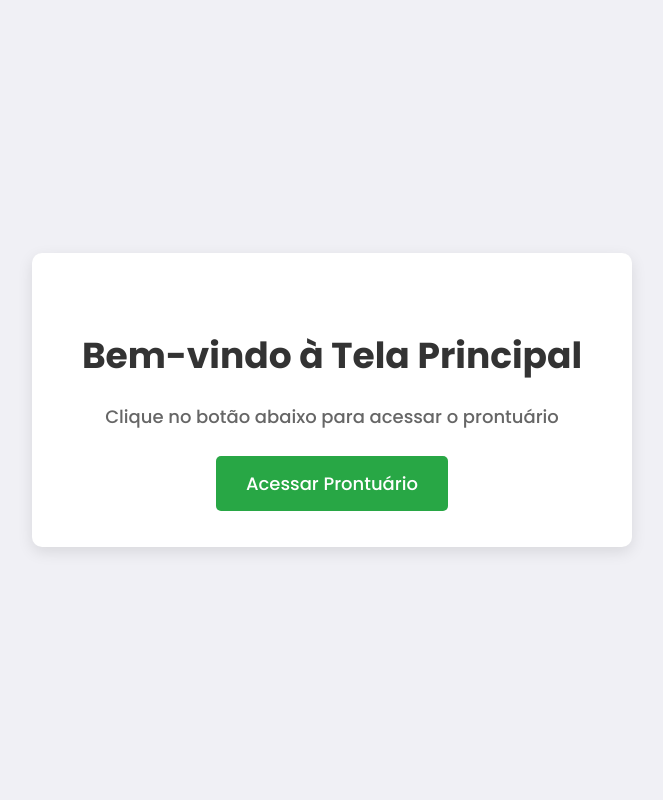
After one commit to Arthurfcb/Projeto-Integrador-IV, a Flask app: template PetCare/templates/main.html in a window 1280 px wide. The commit adds this page. Shown: the whole page, without its empty margins (308-971 px from the left). Run offline with Flask 3, Linux system fonts and the light colour scheme; the template is opened without the code that fills it, so the values that code supplies are empty; some libraries are stand-ins or nearby versions.

Commit message:
Add files via upload

```diff
--- a/PetCare/app.py
+++ b/PetCare/app.py
@@ -1,9 +1,12 @@
-from flask import Flask, render_template, request, redirect, url_for
+from flask import Flask, render_template, request, redirect, url_for, session
 from flask_pymongo import PyMongo
 from config import Config
 
 app = Flask(__name__)
 app.config.from_object(Config)
+
+# Configurar uma chave secreta para as sessões
+app.secret_key = 'chave_super_secreta'
 
 # Conectar ao MongoDB
 mongo = PyMongo(app)
@@ -11,11 +14,41 @@ client = mongo.cx  # Usa o cliente do PyMongo
 db = client['Registros']  # Nome do cluster
 users_collection = db['RegistrosCliente']  # Nome da coleção
 
+# Rota de Login
+@app.route('/login', methods=['GET', 'POST'])
+def login():
+    error_message = None  # Variável para armazenar a mensagem de erro
+    if request.method == 'POST':
+        username = request.form['username']
+        password = request.form['password']
 
+        # Verificar usuário na coleção 'RegistrosCliente'
+        user = users_collection.find_one({'username': username, 'password': password})
+        if user:
+            session['username'] = username  # Armazena o usuário na sessão
+            return redirect(url_for('main'))  # Redireciona para a página principal
+        else:
+            error_message = "Nome de usuário ou senha incorretos. Por favor, tente novamente."  # Mensagem de erro
+
+    # Renderiza a página de login com a mensagem de erro, se houver
+    return render_template('login.html', error_message=error_message)
+
+# Rota para a tela principal
 @app.route('/')
-def index():
-    return "Bem-vindo à aplicação de Cadastro!"
+def main():
+    # Verificar se o usuário está logado
+    if 'username' in session:
+        return render_template('main.html')
+    else:
+        return redirect(url_for('login'))  # Se não estiver logado, redirecionar para o login
 
+# Rota para o prontuário
+@app.route('/prontuario')
+def prontuario():
+    if 'username' in session:  # Verificar se o usuário está logado
+        return "Aqui será exibido o prontuário"
+    else:
+        return redirect(url_for('login'))  # Redireciona se não estiver logado
 
 # Rota de Cadastro
 @app.route('/register', methods=['GET', 'POST'])
@@ -29,44 +62,11 @@ def register():
         return redirect(url_for('login'))
     return render_template('register.html')
 
-
-# Rota de Login
-@app.route('/login', methods=['GET', 'POST'])
-def login():
-    if request.method == 'POST':
-        username = request.form['username']
-        password = request.form['password']
-
-        # Verificar usuário na coleção 'RegistrosCliente'
-        user = users_collection.find_one({'username': username, 'password': password})
-        if user:
-            return f"Bem-vindo, {username}!"
-        else:
-            return "Login inválido!"
-    return render_template('login.html')
-
-
-# Rota de Teste de Conexão
-@app.route('/test_connection')
-def test_connection():
-
-    # Tente inserir um usuário de teste
-    test_user = {'username': 'teste', 'password': 'teste123'}
-    users_collection.insert_one(test_user)
-
-    # Listar todos os usuários da coleção 'RegistrosCliente'
-    users = users_collection.find()
-    user_list = [user['username'] for user in users]  # Cria uma lista com os nomes de usuário
-
-    return f"Usuários cadastrados: {', '.join(user_list)}"
-
-
-# Rota para limpar dados de teste (opcional)
-@app.route('/clear_test_data')
-def clear_test_data():
-    users_collection.delete_one({'username': 'teste'})  # Remove o usuário de teste
-    return "Dados de teste limpos!"
-
+# Rota de logout para encerrar a sessão
+@app.route('/logout')
+def logout():
+    session.pop('username', None)  # Remove o usuário da sessão
+    return redirect(url_for('login'))  # Redireciona para o login
 
 if __name__ == '__main__':
     app.run(debug=True)
--- /dev/null
+++ b/PetCare/templates/main.html
@@ -0,0 +1,59 @@
+<!DOCTYPE html>
+<html lang="pt-br">
+<head>
+    <meta charset="UTF-8">
+    <meta name="viewport" content="width=device-width, initial-scale=1.0">
+    <title>Tela Principal</title>
+    <link href="https://fonts.googleapis.com/css2?family=Poppins:wght@300;500;700&display=swap" rel="stylesheet">
+    <style>
+        body {
+            font-family: 'Poppins', sans-serif;
+            display: flex;
+            justify-content: center;
+            align-items: center;
+            height: 100vh;
+            background-color: #f0f0f5;
+            margin: 0;
+        }
+        .container {
+            text-align: center;
+            background-color: #fff;
+            padding: 50px;
+            border-radius: 10px;
+            box-shadow: 0 5px 15px rgba(0,0,0,0.1);
+        }
+        h1 {
+            font-size: 36px;
+            margin-bottom: 20px;
+            color: #333;
+        }
+        p {
+            font-size: 18px;
+            margin-bottom: 40px;
+            color: #666;
+        }
+        .btn {
+            padding: 15px 30px;
+            font-size: 18px;
+            color: white;
+            background-color: #28a745;
+            border: none;
+            border-radius: 5px;
+            cursor: pointer;
+            text-decoration: none;
+        }
+        .btn:hover {
+            background-color: #218838;
+        }
+    </style>
+</head>
+<body>
+
+<div class="container">
+    <h1>Bem-vindo à Tela Principal</h1>
+    <p>Clique no botão abaixo para acessar o prontuário</p>
+    <a href="/prontuario" class="btn">Acessar Prontuário</a>
+</div>
+
+</body>
+</html>
```
Also changed, not shown: PetCare/main.py (+12 -11 lines), PetCare/templates/login.html (+85 -7 lines), PetCare/templates/register.html (+76 -10 lines).
